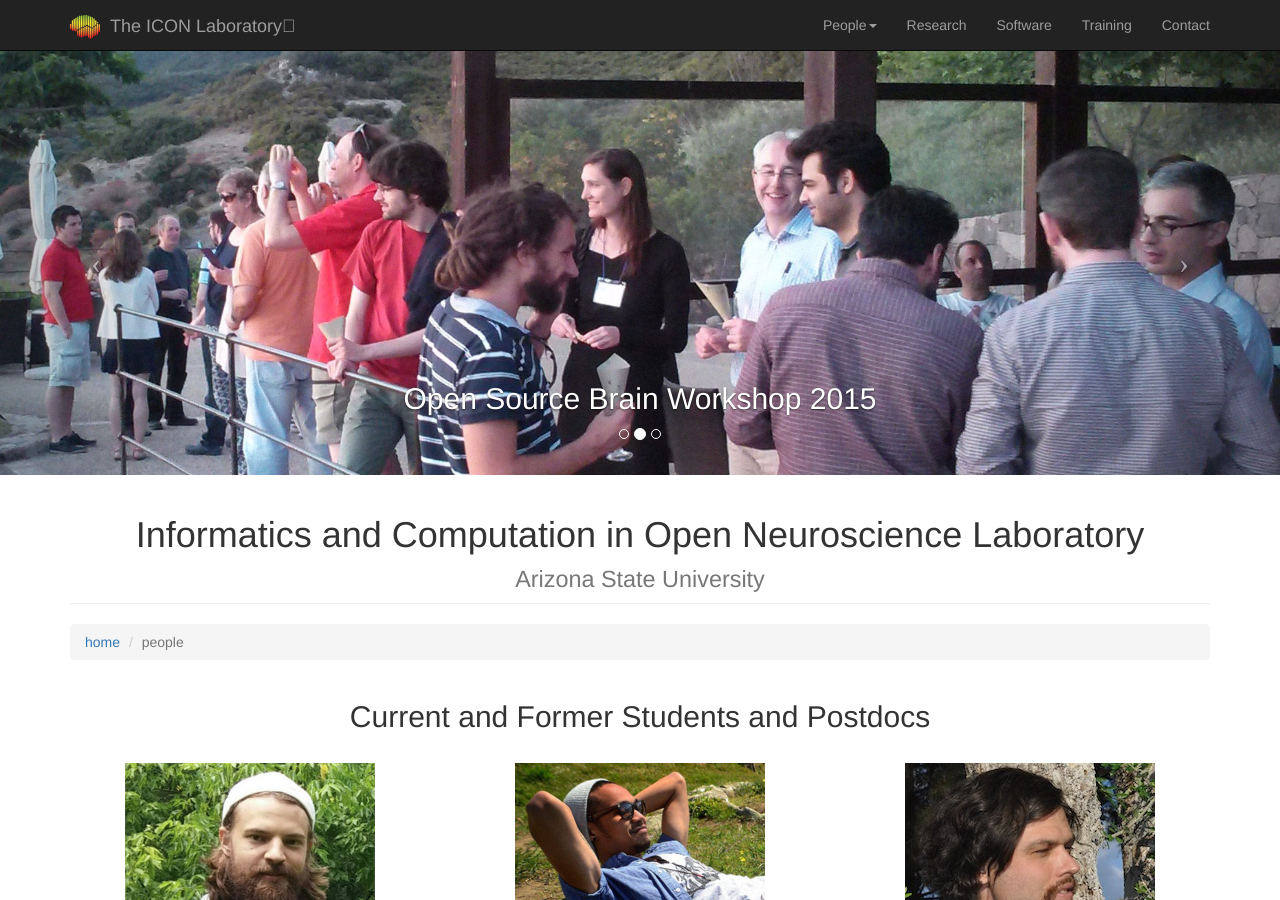
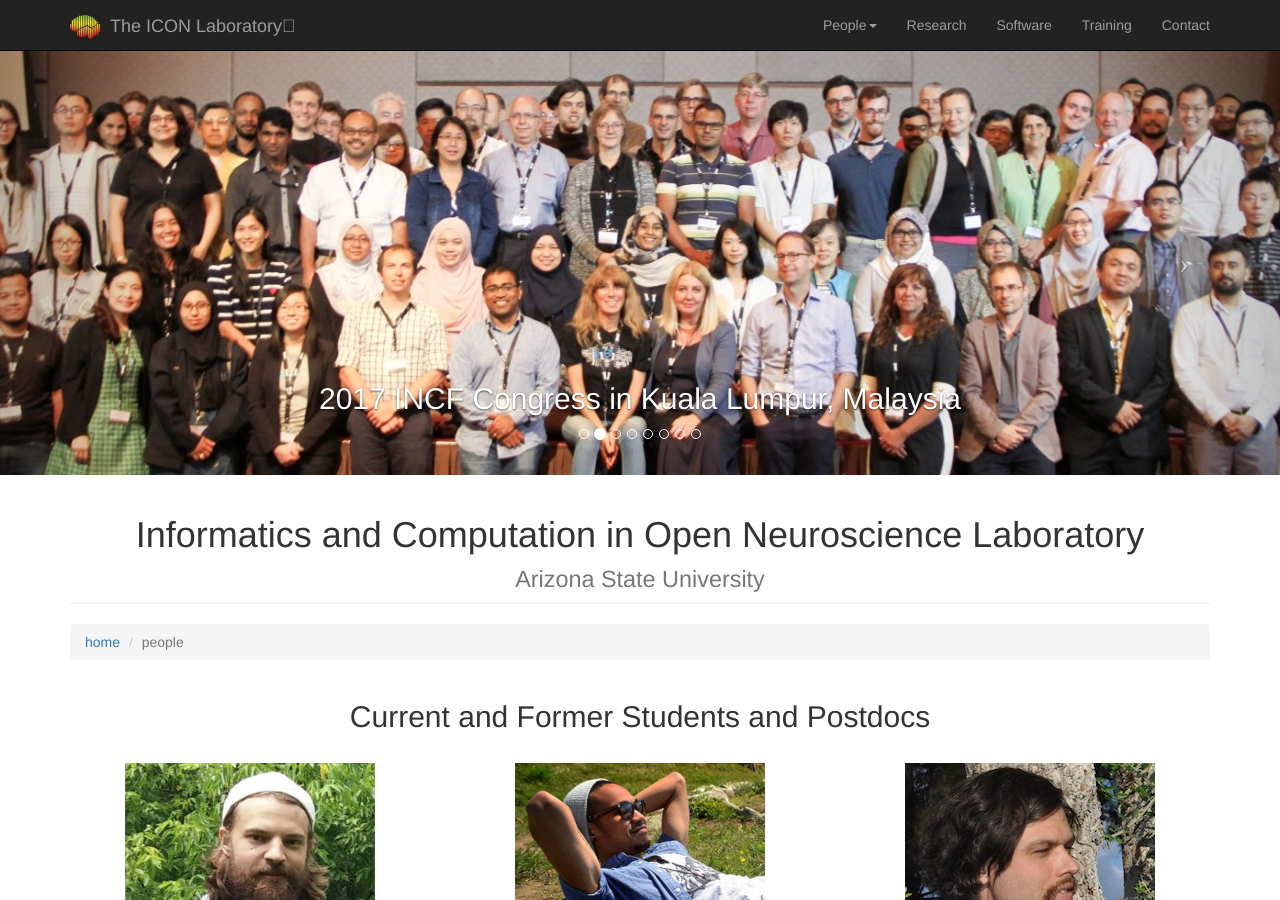
Before and after one commit to osmonauts/testsite, a Jekyll site: the page built from lab.html, in a window 1280 px wide and 900 px high. Built offline with Jekyll 4.4.1, drawn with Linux system fonts in a browser that asks for light colours.

Commit message:
Added photos to people carousel and cropped nimbios photo

```diff
--- a/lab.html
+++ b/lab.html
@@ -9,19 +9,54 @@ title: The People of the ICON Laboratory
             <li data-target="#myCarousel" data-slide-to="0" class="active"></li>
             <li data-target="#myCarousel" data-slide-to="1"></li>
             <li data-target="#myCarousel" data-slide-to="2"></li>
+            <li data-target="#myCarousel" data-slide-to="3"></li>
+            <li data-target="#myCarousel" data-slide-to="4"></li>
+            <li data-target="#myCarousel" data-slide-to="5"></li>
+            <li data-target="#myCarousel" data-slide-to="6"></li>
+            <li data-target="#myCarousel" data-slide-to="7"></li>
         </ol>
         <!-- Wrapper for slides -->
         <div class="carousel-inner">
             <div class="item active">
-                <div class="fill" style="background-image: url('images/OSB2014.jpg');"></div>
+                <div class="fill" style="background-image:url('images/INCF2018.jpg')"></div>
                 <div class="carousel-caption">
-                    <h2>Open Source Brain Workshop 2014</h2>
+                    <h2>2018 INCF</h2>
+                </div>
+            </div>
+            <div class="item">
+                <div class="fill" style="background-image:url('images/INCF2017.jpg')"></div>
+                <div class="carousel-caption">
+                    <h2>2017 INCF Congress in Kuala Lumpur, Malaysia</h2>
+                </div>
+            </div>
+            <div class="item">
+                <div class="fill" style="background-image:url('images/CNW-Osaka.jpg')"></div>
+                <div class="carousel-caption">
+                    <h2>Computational Neuroscience Workshop in Osaka, Japan</h2>
                 </div>
             </div>
             <div class="item">
                 <div class="fill" style="background-image: url('images/OSB2015.jpg');"></div>
                 <div class="carousel-caption">
                     <h2>Open Source Brain Workshop 2015</h2>
+                </div>
+            </div>
+            <div class="item">
+                <div class="fill" style="background-image:url('images/nimbios.jpg');"></div>
+                <div class="carousel-caption">
+                    <h2>NIMBioS 2015</h2>
+                </div>
+            </div>
+            <div class="item">
+                <div class="fill" style="background-image:url('images/2014CRCNS.JPG');"></div>
+                <div class="carousel-caption">
+                    <h1>2014 CRCNS PI Meeting, Hosted by ASU</h1>
+                </div>
+            </div>
+            <div class="item active">
+                <div class="fill" style="background-image: url('images/OSB2014.jpg');"></div>
+                <div class="carousel-caption">
+                    <h2>Open Source Brain Workshop 2014</h2>
                 </div>
             </div>
             <div class="item">
```
Also changed, not shown: images/nimbios.jpg, images/nimbiosOG.jpg (added).
